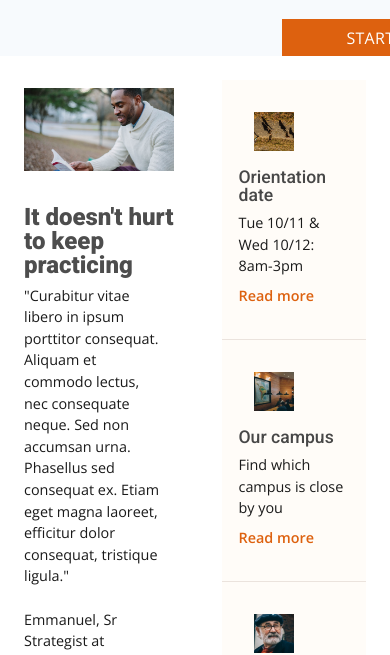
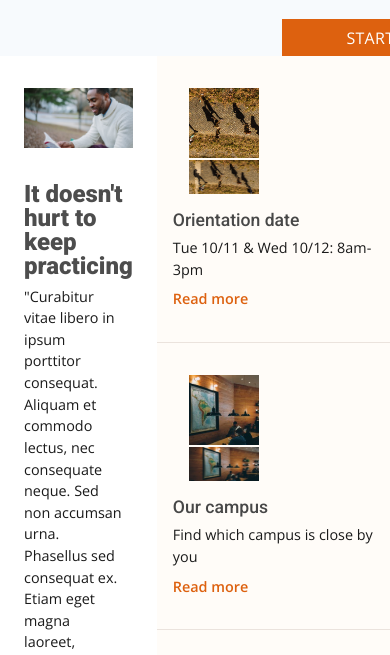
Before and after one commit to joanneberina/capstone_colmar, a plain HTML site: page index.html in a window 390 px wide. Shown: the part 392-1047 px from the top of the page. Drawn offline with nearby package versions, Linux system fonts and the light colour scheme.

Commit message:
add mobile img

```diff
--- a/index.html
+++ b/index.html
@@ -51,14 +51,12 @@
                 <p>"Curabitur vitae libero in ipsum porttitor consequat. Aliquam et commodo lectus, nec consequate neque. Sed non accumsan urna. Phasellus sed consequat ex. Etiam eget magna laoreet, efficitur dolor consequat, tristique ligula."<br><br><span>Emmanuel, Sr Strategist at Hiring.com</span></p>
             </div>
         </div>
-        <div id="info-desktop">
+        <div id="info">
             <!-- orientation date -->
             <div class="card">
                 <div class="imgcontainer">
-                    <img src="./resources/images/information-orientation.jpg" alt="overhead view of people walking">
-                    <!-- <img src="./resources/images/information-orientation.jpg"
-                        srcset="./resources/images/information-campus-mobile.jpg 480w, ./resources/images/information-orientation.jpg 960w"
-                        alt="overhead view of people walking"> -->
+                    <img class="desktop-img" src="./resources/images/information-orientation.jpg" alt="overhead view of people walking">
+                    <img class="mobile-img" src="./resources/images/information-orientation-mobile.jpg" alt="overhead view of people walking">
                 </div>
                 <div class="info-text">
                     <h3>Orientation date</h3>
@@ -69,7 +67,8 @@
             <!-- our campus -->
             <div class="card">
                 <div class="imgcontainer">
-                    <img src="./resources/images/information-campus.jpg" alt="students reading in a library">
+                    <img class="desktop-img" src="./resources/images/information-campus.jpg" alt="students reading in the library">
+                    <img class="mobile-img" src="./resources/images/information-campus-mobile.jpg" alt="students reading in the library">
                 </div>
                 <div class="info-text">
                     <h3>Our campus</h3>
@@ -80,7 +79,8 @@
             <!-- our guest lecturer -->
             <div class="card">
                 <div class="imgcontainer">
-                    <img src="./resources/images/information-guest-lecture.jpg" alt="Guest lecturer Oliver Sack, bearded man wearing a bonnet and glasses">
+                    <img class="desktop-img" src="./resources/images/information-guest-lecture.jpg" alt="Guest lecturer Oliver Sack, bearded man wearing a bonnet and glasses">
+                    <img class="mobile-img" src="./resources/images/information-guest-lecture-mobile.jpg" alt="Guest lecturer Oliver Sack, bearded man wearing a bonnet and glasses">
                 </div>
                 <div class="info-text">
                     <h3>Our guest lecture</h3>
```
